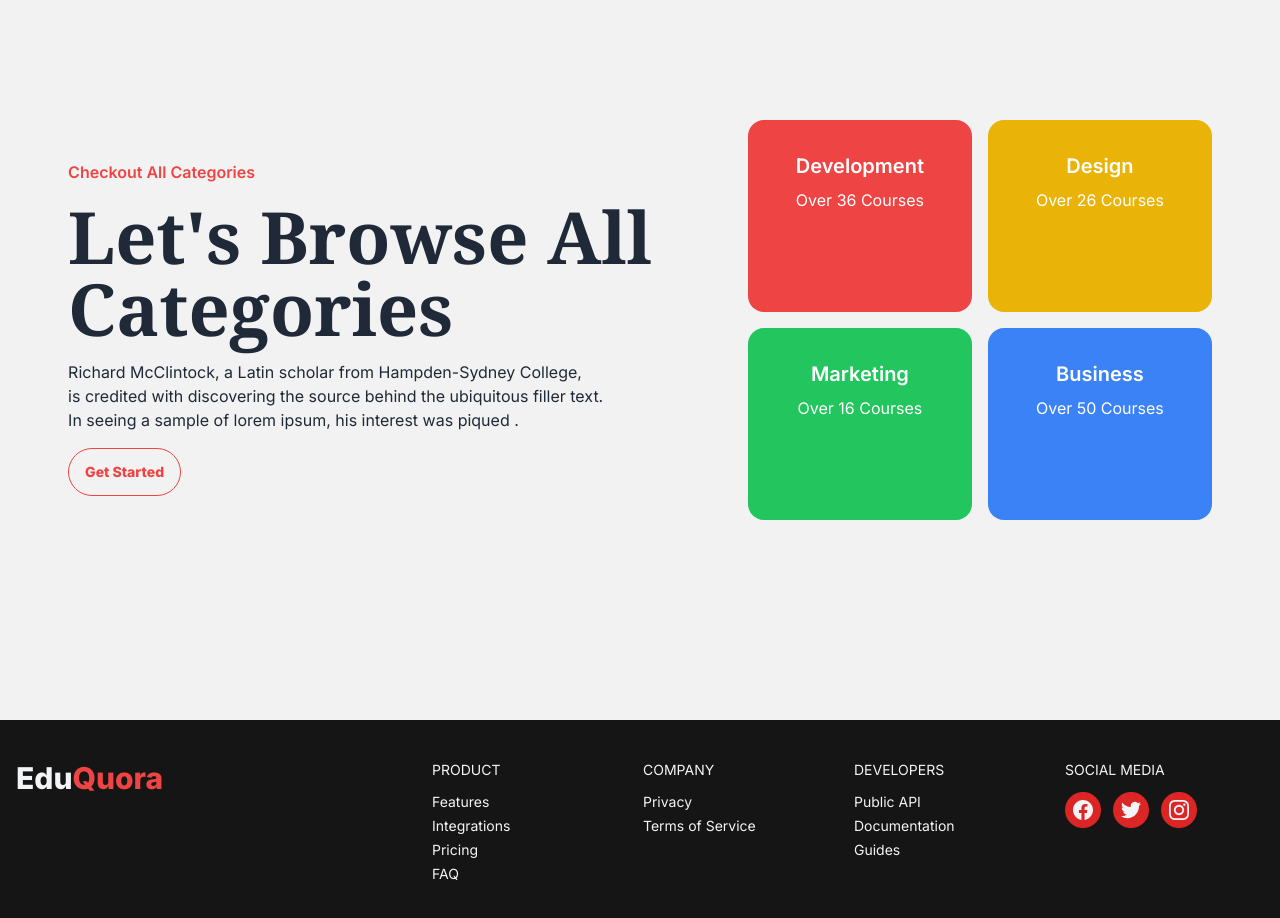
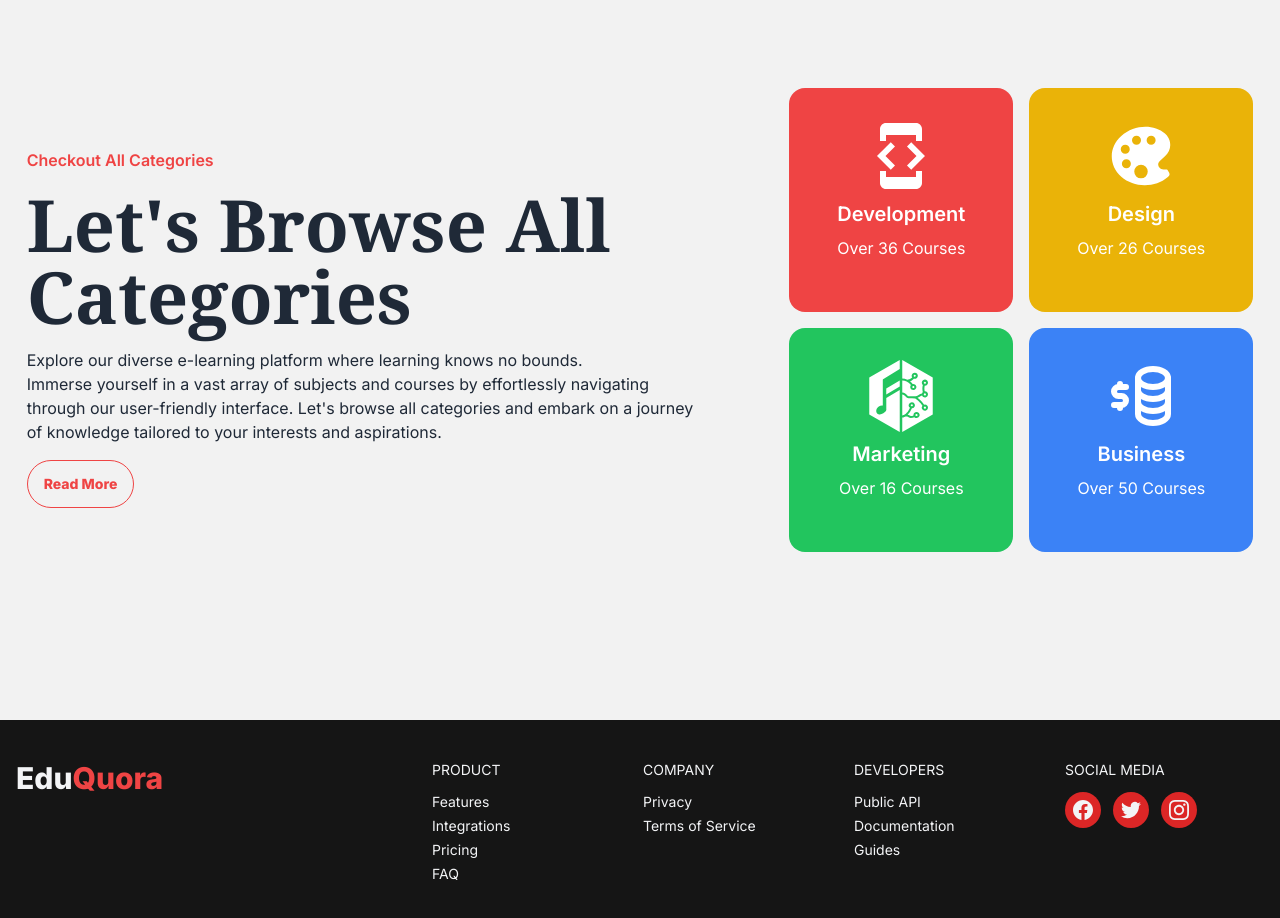
Before and after one commit to mahfuzar175/eduquora-website, a Next.js app: page / in a window 1280 px wide. Shown: the part 880-1798 px from the top of the page. Built offline with nearby package versions, Linux system fonts and the light colour scheme.

Commit message:
customize category section

```diff
--- a/package.json
+++ b/package.json
@@ -11,7 +11,8 @@
   "dependencies": {
     "next": "14.1.0",
     "react": "^18",
-    "react-dom": "^18"
+    "react-dom": "^18",
+    "react-icons": "^5.0.1"
   },
   "devDependencies": {
     "autoprefixer": "^10.0.1",
--- a/src/components/ui/Category/Category.js
+++ b/src/components/ui/Category/Category.js
@@ -1,46 +1,71 @@
 import React from "react";
+import { MdDeveloperMode } from "react-icons/md";
+import { SiMusicbrainz } from "react-icons/si";
+import { IoColorPaletteSharp } from "react-icons/io5";
+import { TbBusinessplan } from "react-icons/tb";
 
 const Category = () => {
   return (
     <div>
       <div className="hero min-h-screen bg-base-200">
         <div className="hero-content gap-24 flex-col-reverse lg:flex-row-reverse">
-
           <div className="grid lg:grid-cols-2 gap-4 ">
-            <div className="card w-full h-full lg:w-56 lg:h-48 bg-red-500 text-white">
+            <div className="card w-full h-full lg:w-56 lg:h-56 hover:scale-90 duration-75 bg-red-500 text-white">
               <div className="card-body items-center text-center">
+                <h2 className="text-7xl">
+                  <MdDeveloperMode />
+                </h2>
                 <h2 className="card-title">Development</h2>
                 <p>Over 36 Courses</p>
               </div>
             </div>
-            <div className="card w-full h-full lg:w-56 lg:h-48 bg-yellow-500 text-white">
+            <div className="card w-full h-full lg:w-56 lg:h-56 hover:scale-90 duration-75 bg-yellow-500 text-white">
               <div className="card-body items-center text-center">
+                <h2 className="text-7xl">
+                  <IoColorPaletteSharp />
+                </h2>
                 <h2 className="card-title">Design</h2>
                 <p>Over 26 Courses</p>
               </div>
             </div>
-            <div className="card w-full h-full lg:w-56 lg:h-48 bg-green-500 text-white">
+            <div className="card w-full h-full lg:w-56 lg:h-56 hover:scale-90 duration-75 bg-green-500 text-white">
               <div className="card-body items-center text-center">
+                <h2 className="text-7xl">
+                  <SiMusicbrainz />
+                </h2>
                 <h2 className="card-title">Marketing</h2>
                 <p>Over 16 Courses</p>
               </div>
             </div>
-            <div className="card w-full h-full lg:w-56 lg:h-48 bg-blue-500 text-white">
+            <div className="card w-full h-full lg:w-56 lg:h-56 hover:scale-90 duration-75 bg-blue-500 text-white">
               <div className="card-body items-center text-center">
+                <h2 className="text-7xl">
+                  <TbBusinessplan />
+                </h2>
                 <h2 className="card-title">Business</h2>
                 <p>Over 50 Courses</p>
               </div>
             </div>
           </div>
 
-
           <div>
-            <h2 className="text-red-500 font-semibold py-4">Checkout All Categories</h2>
-            <h1 className="text-7xl font-serif font-bold">Let's Browse All <br/> Categories</h1>
+            <h2 className="text-red-500 font-semibold py-4">
+              Checkout All Categories
+            </h2>
+            <h1 className="text-7xl font-serif font-bold">
+              Let's Browse All <br /> Categories
+            </h1>
             <p className="py-4">
-            Richard McClintock, a Latin scholar from Hampden-Sydney College, <br/> is credited with discovering the source behind the ubiquitous filler text. <br /> In seeing a sample of lorem ipsum, his interest was piqued .
+              Explore our diverse e-learning platform where learning knows no
+              bounds. <br /> Immerse yourself in a vast array of subjects and
+              courses by effortlessly navigating <br /> through our
+              user-friendly interface. Let's browse all categories and embark on
+              a journey <br /> of knowledge tailored to your interests and
+              aspirations.
             </p>
-            <button className="btn btn-outline font-extrabold text-red-500 hover:bg-red-600 hover:border-none hover:text-white rounded-full">Get Started</button>
+            <button className="btn btn-outline font-extrabold text-red-500 hover:bg-red-600 hover:border-none hover:text-white rounded-full">
+              Read More
+            </button>
           </div>
         </div>
       </div>
```
Also changed, not shown: 1 other file (tests, documents, lock files or other folders). Lines whose indentation alone changed are shown as unchanged.
